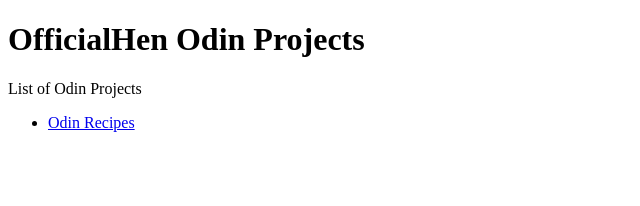
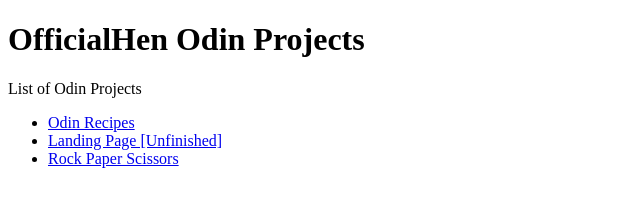
Before and after one commit to OfficialHen/odin-projects, a plain HTML site: page index.html in a window 1280 px wide. Shown: the whole page, without its empty margins (0-640 px from the left). Drawn offline with Linux system fonts and the light colour scheme.

Commit message:
Updated main website index to contain new projects such as landing-page and rock-paper-scissors

```diff
--- a/index.html
+++ b/index.html
@@ -11,6 +11,8 @@
         <p>List of Odin Projects</p>
         <ul>
             <li><a href="00-odin-recipes/index.html">Odin Recipes</a></li>
+            <li><a href="./01-landing-page/index.html">Landing Page [Unfinished]</a></li>
+            <li><a href="./02-rock-paper-scissors/index.html">Rock Paper Scissors</a></li>
         </ul>
     </body>
 </html>
```
